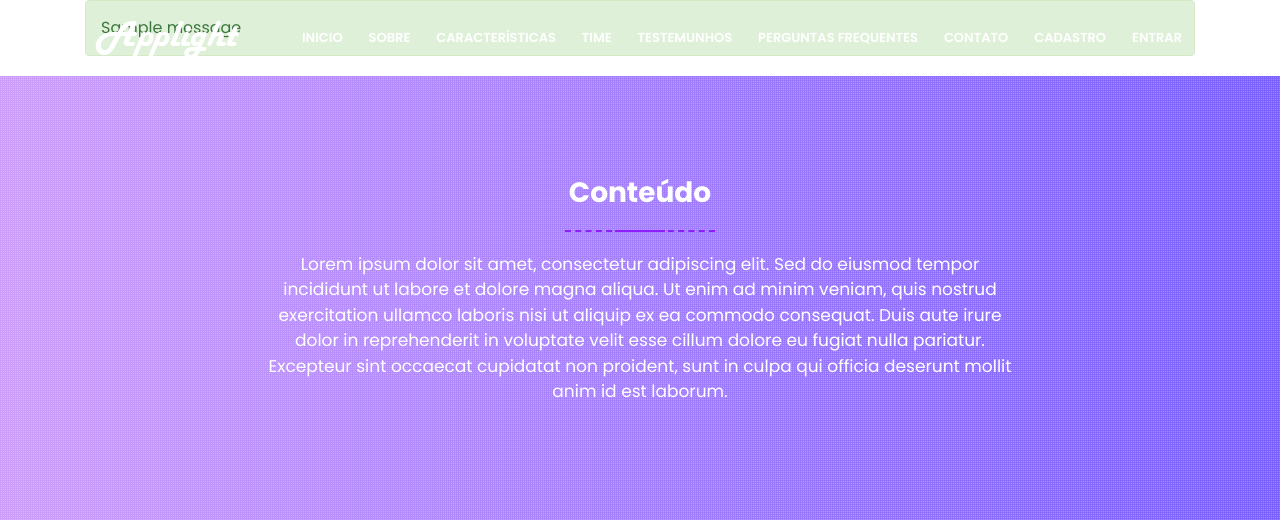
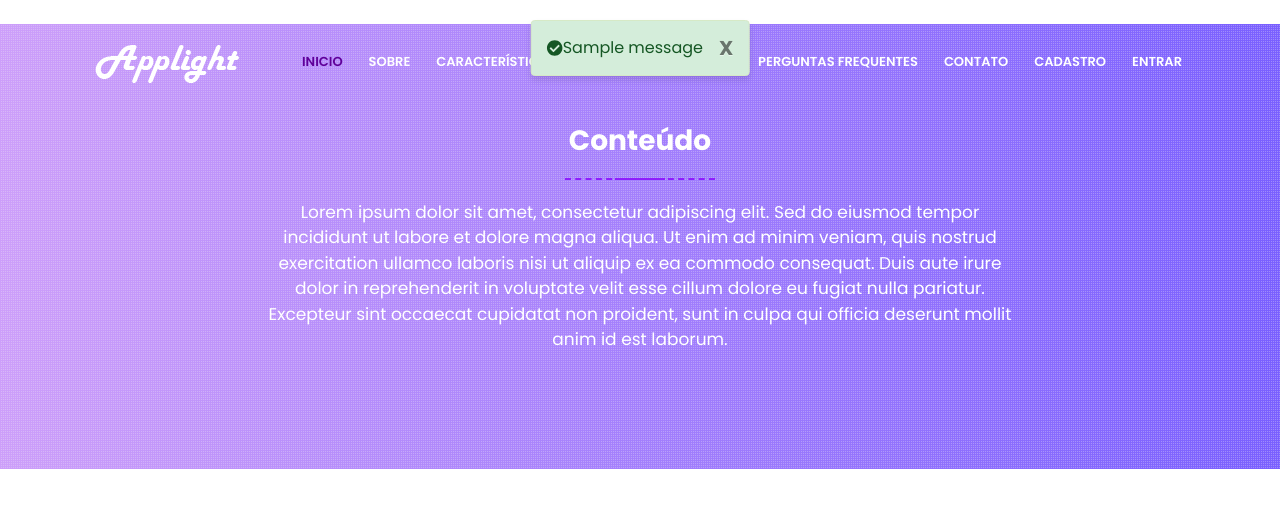
Before and after one commit to angelojbgama/Petpedia, a Django app: template core/templates/pages/about.html in a window 1280 px wide. Shown: the top 520 px of the page. Run offline with Django 5.2, Linux system fonts and the light colour scheme; the template is opened without the code that fills it: most values are stand-ins (such as "Sample title", 1, 10 or a date in 2020); one stand-in notice (Sample message) is shown; some libraries are stand-ins or nearby versions.

Commit message:
FEAT: Adiconado mensagem de iteração com o usuario porem falta arrumar o GRID da mensagem.

```diff
--- a/core/templates/pages/base.html
+++ b/core/templates/pages/base.html
@@ -13,39 +13,69 @@
   <link rel="stylesheet" href="{% static 'css/animate.css' %}">
   <link rel="stylesheet" href="https://stackpath.bootstrapcdn.com/bootstrap/4.1.1/css/bootstrap.min.css" integrity="sha384-WskhaSGFgHYWDcbwN70/dfYBj47jz9qbsMId/iRN3ewGhXQFZCSftd1LZCfmhktB" crossorigin="anonymous">
   <link rel="stylesheet" href="{% static 'css/style.css' %}">
-  <link rel="stylesheet" href="https://use.fontawesome.com/releases/v5.1.0/css/all.css" integrity="sha384-lKuwvrZot6UHsBSfcMvOkWwlCMgc0TaWr+30HWe3a4ltaBwTZhyTEggF5tJv8tbt" crossorigin="anonymous">
   <link href="https://fonts.googleapis.com/css?family=Poppins:300,400,500,600,700" rel="stylesheet">
+  <!-- Font Awesome (Opcional, apenas se precisar de ícones) -->
+  <link href="https://cdnjs.cloudflare.com/ajax/libs/font-awesome/5.15.3/css/all.min.css" rel="stylesheet">
 </head>
 <body>
   {% include 'segment/navbar.html' %}
 
-  <!-- Exibição das mensagens de feedback -->
-  <div class="container">
+  <div class="container mt-4">
     {% if messages %}
         <div class="messages">
             {% for message in messages %}
-                  <div class="alert {% if message.tags %}alert-{{ message.tags }}{% endif %}">
+                <div class="alert alert-{{ message.tags }} d-flex align-items-center" role="alert">
+                    {% if message.tags == 'success' %}
+                        <i class="fas fa-check-circle me-2"></i>
+                    {% elif message.tags == 'error' %}
+                        <i class="fas fa-exclamation-circle me-2"></i>
+                    {% elif message.tags == 'warning' %}
+                        <i class="fas fa-exclamation-triangle me-2"></i>
+                    {% elif message.tags == 'info' %}
+                        <i class="fas fa-info-circle me-2"></i>
+                    {% endif %}
+                    <div class="flex-grow-1 text-center">
                         {{ message }}
+                    </div>
+                    <span class="close" onclick="closeAlert(this)">X</span>
                 </div>
             {% endfor %}
         </div>
     {% endif %}
 </div>
-  <!-- Exibição das mensagens de feedback -->
 
 {% block content %}
+  {% endblock %}
 
-  {% endblock %}
   {% include 'segment/footer.html' %}
+
   <!-- SCRIPTS START -->
 <script src="https://ajax.googleapis.com/ajax/libs/jquery/1.12.4/jquery.min.js"></script>
 <script src="https://stackpath.bootstrapcdn.com/bootstrap/4.1.1/js/bootstrap.min.js" integrity="sha384-smHYKdLADwkXOn1EmN1qk/HfnUcbVRZyYmZ4qpPea6sjB/pTJ0euyQp0Mk8ck+5T" crossorigin="anonymous"></script>
 <script src="https://cdn.jsdelivr.net/bxslider/4.2.12/jquery.bxslider.min.js"></script>
+<script src="https://cdnjs.cloudflare.com/ajax/libs/font-awesome/5.15.3/js/all.min.js"></script>
+
 <!-- SCRIPTS END -->
 
 <!-- ScrollIt JS Start -->
 <script src="{% static 'js/scrollIt.min.js' %}"></script>
+
+
 <script src="{% static 'js/wow.min.js' %}"></script>
+
+
+<script>
+  function closeAlert(element) {
+      const alert = element.closest('.alert');
+      if (alert) {
+          alert.style.opacity = '0';
+          setTimeout(() => alert.remove(), 500); // Remove após a animação de opacidade
+      }
+  }
+</script>
+
+
+
 <script>
   wow = new WOW();
   wow.init();
@@ -109,5 +139,58 @@
 </script>
 <!-- ScrollIt JS End -->
 
+<!--Estilo das notificações-->
+<style>
+  .alert {
+      position: fixed;
+      top: 20px;
+      left: 50%;
+      transform: translateX(-50%);
+      z-index: 1050;
+      margin: 0 auto;
+      width: auto;
+      max-width: 90%;
+      border-radius: 0.25rem;
+      padding: 15px;
+      box-shadow: 0 4px 6px rgba(0,0,0,0.1);
+      display: flex;
+      align-items: center;
+      justify-content: space-between;
+      transition: opacity 0.5s ease;
+  }
+  .alert .close {
+      font-size: 1.25rem; /* Tamanho do caractere de fechar */
+      font-weight: bold;
+      color: #000;
+      cursor: pointer;
+      padding-left: 1rem;
+      transition: color 0.3s ease;
+  }
+  .alert .close:hover {
+      color: #666;
+  }
+  .alert-success {
+      background-color: #d4edda;
+      color: #155724;
+  }
+  .alert-error {
+      background-color: #f8d7da;
+      color: #721c24;
+  }
+  .alert-warning {
+      background-color: #fff3cd;
+      color: #856404;
+  }
+  .alert-info {
+      background-color: #d1ecf1;
+      color: #0c5460;
+  }
+  .alert .fas {
+      font-size: 1.25rem; /* Tamanho do ícone */
+  }
+</style>
+<!--Estilo das notificações-->
+
+
 </body>
 </html>
--- a/siteconfig/urls.py
+++ b/siteconfig/urls.py
@@ -4,6 +4,8 @@
 from django.conf.urls.static import static
 from django.conf import settings
 
+
+
 urlpatterns = [
     path('admin/', admin.site.urls),
     path('', include('core.urls')),
```
Also changed, not shown: core/urls.py (+1 -6 lines), core/views.py (+0 -41 lines), siteconfig/settings.py (+44 -12 lines), core/templates/segment/Navbar.html (line endings or trailing spaces). Lines whose indentation alone changed are shown as unchanged.
